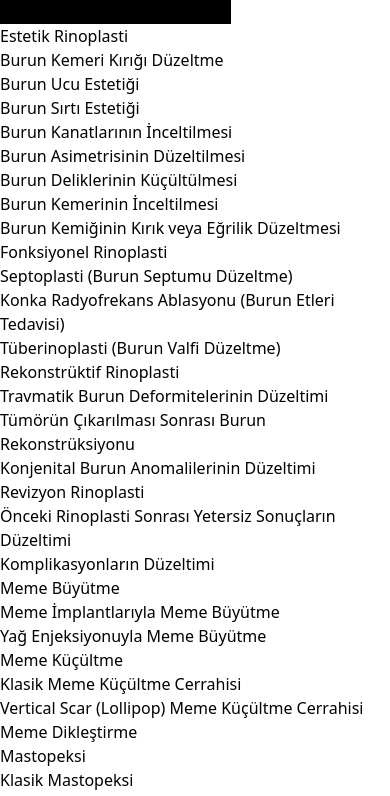
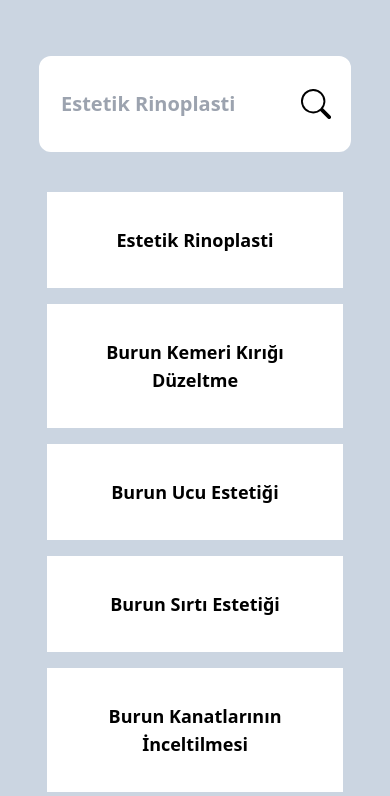
Before and after one commit to UTKUC3NGIZ/search-algorithm, a React (Create React App) app: page / in a window 390 px wide. Shown: the top 796 px of the page. Built offline with nearby package versions, Linux system fonts and the light colour scheme.

Commit message:
responsive tasarım tamamlandı

```diff
--- a/package.json
+++ b/package.json
@@ -8,6 +8,7 @@
     "@testing-library/user-event": "^13.5.0",
     "react": "^18.2.0",
     "react-dom": "^18.2.0",
+    "react-icons": "^4.10.1",
     "react-scripts": "5.0.1",
     "web-vitals": "^2.1.4"
   },
--- a/src/App.js
+++ b/src/App.js
@@ -1,5 +1,6 @@
 import { useEffect, useState } from "react";
 import json from "./data/data.json";
+import { BsSearch } from "react-icons/bs";
 
 function App() {
   const [data, setData] = useState([]);
@@ -93,7 +94,6 @@ function App() {
 
     // sıralama uyumu
     for (const item of dataSplit) {
-
       for (const search of modifiedSearch.split(" ")) {
         const maxLength = Math.max(search.length, item.length);
         for (let i = 0; i < maxLength; i++) {
@@ -105,18 +105,29 @@ function App() {
     }
   }
   const sortedData = data.sort((a, b) => b.score - a.score);
-  console.log(data)
   return (
-    <div>
+    <div className="bg-slate-300">
+      <div className="w-4/5 m-auto pt-14">
+        <div className="relative flex justify-end items-center">
           <input
-        type="search"
+            type="text"
             onChange={(e) => setSearch(e.target.value)}
             value={search}
-         className="bg-black"
+            className="w-full px-5 py-8 border-2 border-white rounded-xl outline-none md:text-2xl text-xl text-black font-bold"
+            placeholder="Estetik Rinoplasti"
           />
+          <BsSearch className="absolute text-3xl mr-5" />
+        </div>
+        <div className="mt-8 flex flex-col">
           {sortedData.map((item) => (
-        <div key={item.id}>{item.name}</div>
+            <div key={item.id}>
+              <h3 className="px-4 py-8 md:text-xl text-lg border-2 border-white mx-2 my-2 text-center md:text-left  text-black bg-white font-bold">
+                {item.name}
+              </h3>
+            </div>
           ))}
+        </div>
+      </div>
     </div>
   );
 }
```
Also changed, not shown: 1 other file (tests, documents, lock files or other folders). Lines whose indentation alone changed are shown as unchanged.
